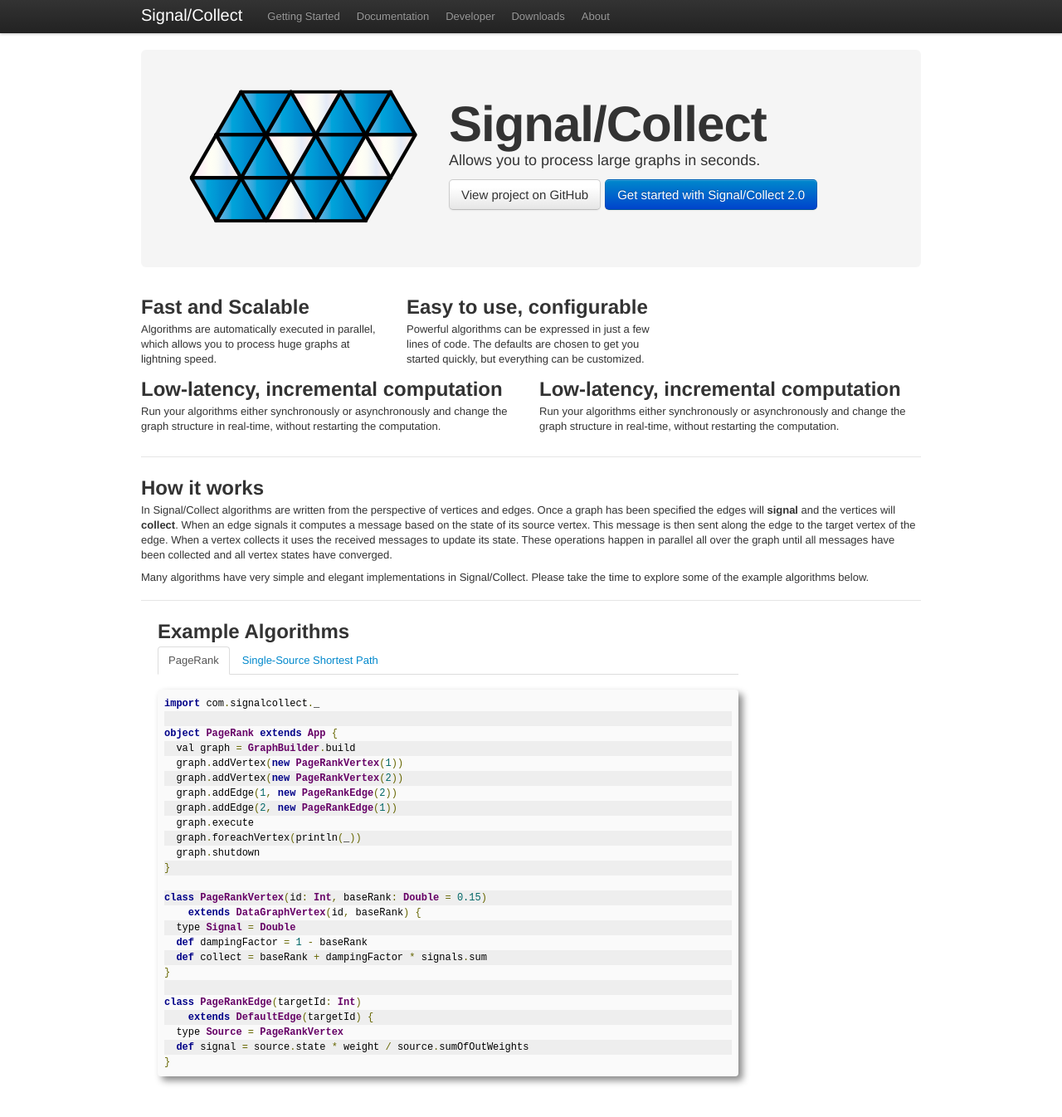
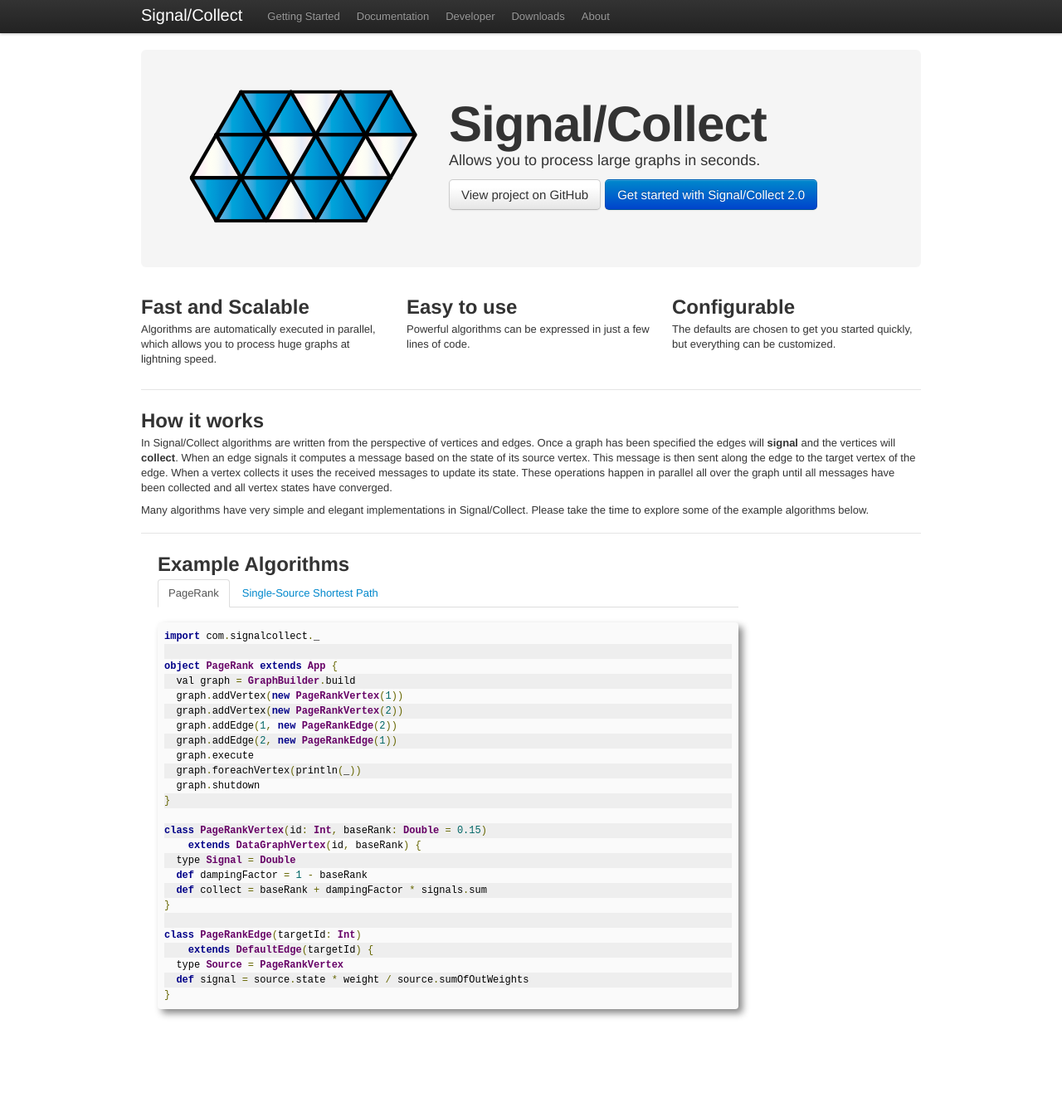
Before and after one commit to uzh/signal-collect, a Jekyll site: the page built from index.html, in a window 1280 px wide and 1355 px high. Shown: the top 1346 px of the window at 83% size. Built offline with Jekyll 4.4.1, drawn with Linux system fonts in a browser that asks for light colours; comment, search, counter and statistics services are not loaded.

Commit message:
edit - back to 3 spans for highlights

```diff
--- a/index.html
+++ b/index.html
@@ -19,19 +19,13 @@
 	</p>
 	</div>
 	<div class="span4">
-	  <h2>Easy to use, configurable</h2>
-	  <p>Powerful algorithms can be expressed in just a few lines of code. The defaults are chosen to get you started quickly, but everything can be customized.</p>
+	  <h2>Easy to use</h2>
+	  <p>Powerful algorithms can be expressed in just a few lines of code. </p>
 	</div>
-
-</div>
-<div class="row">
-	<div class="span6">
-	  <h2>Low-latency, incremental computation</h2><!-- Dynamic &amp; -->
-	  <p>Run your algorithms either synchronously or asynchronously and change the graph structure in real-time, without restarting the computation.</p>
-	</div>
-	<div class="span6">
-	  <h2>Low-latency, incremental computation</h2><!-- Dynamic &amp; -->
-	  <p>Run your algorithms either synchronously or asynchronously and change the graph structure in real-time, without restarting the computation.</p>
+	<div class="span4">
+	  <h2>Configurable</h2><!-- Dynamic &amp; -->
+	  <p>The defaults are chosen to get you started quickly, but everything can be customized.</p>
+	 <!-- Low-latency, incremental computation: Run your algorithms either synchronously or asynchronously and change the graph structure in real-time, without restarting the computation.</p> -->
 	</div>
 </div>
 
```
